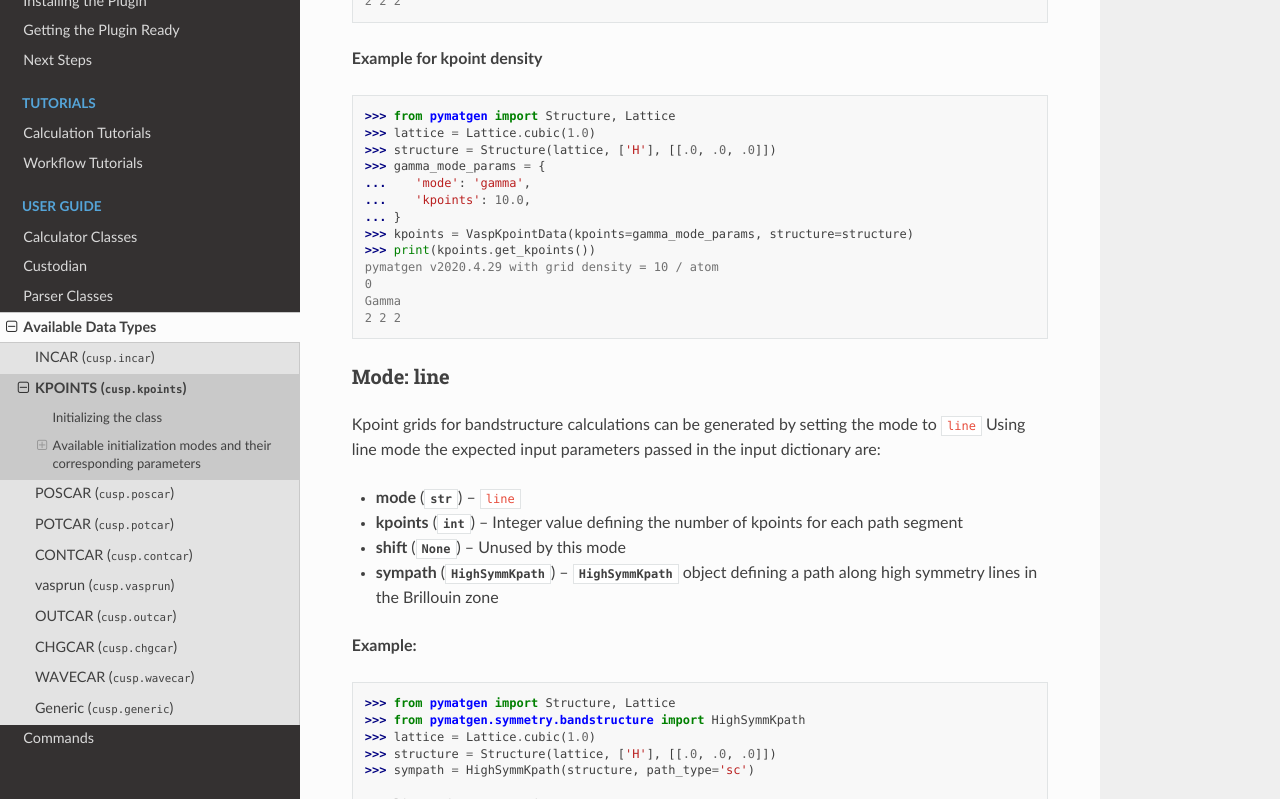
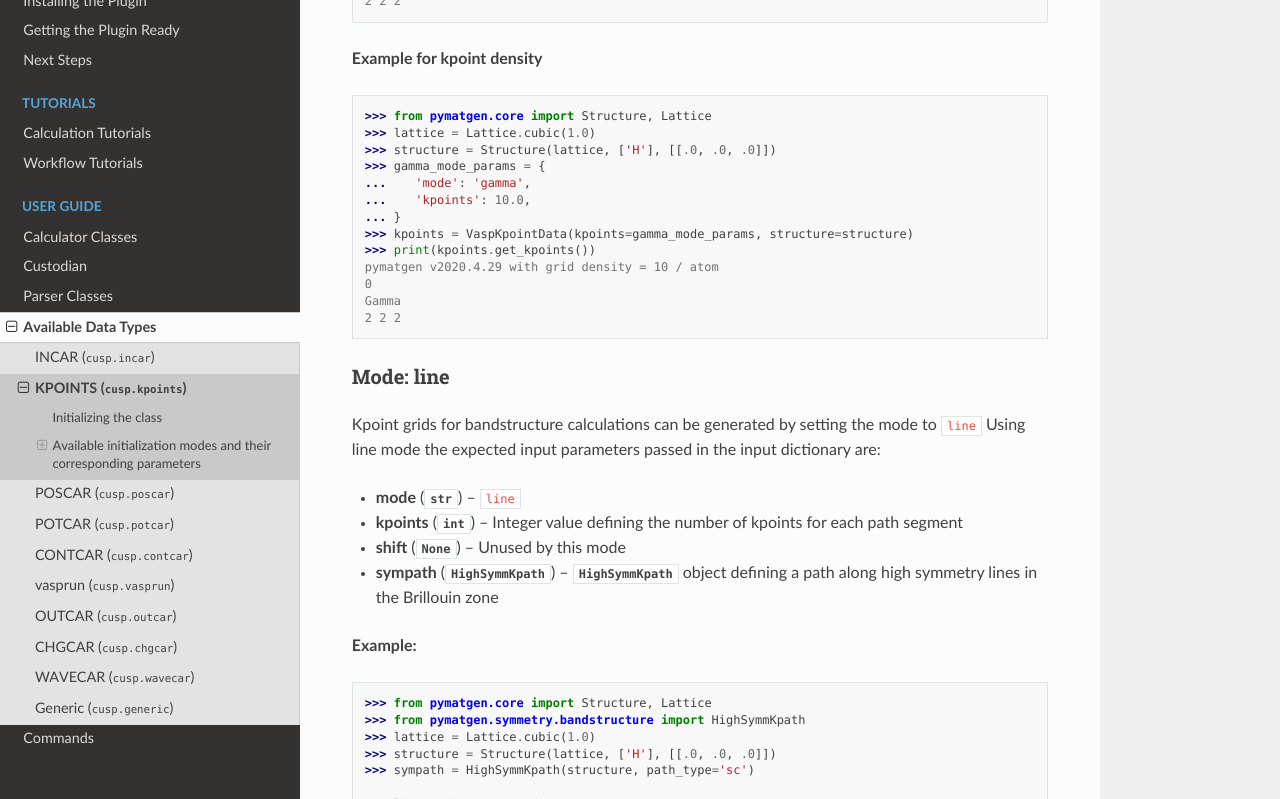
Before and after one commit to aiida-cusp/aiida-cusp, a Sphinx documentation site: the page built from docs/source/user_guide/datatypes/inputs/kpoints.rst, in a window 1280 px wide and 1400 px high, scrolled down 3869 px. Shown: the part 151-950 px from the top of the window. Built offline with Sphinx 7.4.7 and the Read the Docs theme 2.0.0, drawn with Linux system fonts in a browser that asks for light colours; pages that are not in the unit, such as notebooks, are missing from menus; some of the changed text lies outside the part shown.

Commit message:
Update pymatgen imports in plugin documentation
All direct `pymatgen` imports that are used within the plugin
documentaion have now been replaced with imports from `pymatgen.core`
where applicable

```diff
--- a/docs/source/installation/get_plugin_ready.rst
+++ b/docs/source/installation/get_plugin_ready.rst
@@ -203,7 +203,7 @@ For the sake of simplicity, here, all calculation input parameters are taken as
        """
        Setup a cubic unitcell containing the Si diamond structure
        """
-       from pymatgen import Lattice, Structure
+       from pymatgen.core import Lattice, Structure
        lattice = Lattice.cubic(5.4309)
        species = ['Si']
        coords = [[.0, .0, .0]]
--- a/docs/source/tutorials/calculations/interstitial_migration_li4p2s6_neb/interstitial_migration_li4p2s6_neb.rst
+++ b/docs/source/tutorials/calculations/interstitial_migration_li4p2s6_neb/interstitial_migration_li4p2s6_neb.rst
@@ -37,7 +37,7 @@ We can easily setup the initial structure using pymatgen:
 
 .. code-block:: python
 
-   from pymatgen import Structure, Lattice
+   from pymatgen.core import Structure, Lattice
    # lattice vector lengths
    a = 6.10622  # a = b
    c = 6.61513
@@ -360,7 +360,7 @@ Copy-and-Paste
 
 .. code-block:: python
 
-   from pymatgen import Structure, Lattice, PeriodicSite
+   from pymatgen.core import Structure, Lattice, PeriodicSite
    from aiida.orm import Code
    from aiida.plugins import CalculationFactory, DataFactory
    from aiida.engine import submit
--- a/docs/source/tutorials/calculations/relax_si_diamond_structure/relax_si_diamond_structure.rst
+++ b/docs/source/tutorials/calculations/relax_si_diamond_structure/relax_si_diamond_structure.rst
@@ -32,7 +32,7 @@
 
 .. code-block:: python
 
-   from pymatgen import Lattice, Structure
+   from pymatgen.core import Lattice, Structure
    lattice = Lattice.cubic(5.431)
    species = ["Si"]
    coords = [[0.0, 0.0, 0.0]]
@@ -232,7 +232,7 @@
 
 .. code-block:: python
 
-   from pymatgen import Lattice, Structure
+   from pymatgen.core import Lattice, Structure
    from aiida.orm import Code
    from aiida.plugins import CalculationFactory, DataFactory
    from aiida.engine import submit
--- a/docs/source/user_guide/datatypes/inputs/kpoints.rst
+++ b/docs/source/user_guide/datatypes/inputs/kpoints.rst
@@ -129,7 +129,7 @@ In this mode the expected input parameters passed in the input dictionary are:
 
 **Example for kpoint density** ::
 
-  >>> from pymatgen import Structure, Lattice
+  >>> from pymatgen.core import Structure, Lattice
   >>> lattice = Lattice.cubic(1.0)
   >>> structure = Structure(lattice, ['H'], [[.0, .0, .0]])
   >>> monkhorst_mode_params = {
@@ -185,7 +185,7 @@ In this mode the expected input parameters passed in the input dictionary are:
 
 **Example for kpoint density** ::
 
-  >>> from pymatgen import Structure, Lattice
+  >>> from pymatgen.core import Structure, Lattice
   >>> lattice = Lattice.cubic(1.0)
   >>> structure = Structure(lattice, ['H'], [[.0, .0, .0]])
   >>> gamma_mode_params = {
@@ -217,7 +217,7 @@ Using line mode the expected input parameters passed in the input dictionary are
 
 **Example:** ::
 
-  >>> from pymatgen import Structure, Lattice
+  >>> from pymatgen.core import Structure, Lattice
   >>> from pymatgen.symmetry.bandstructure import HighSymmKpath
   >>> lattice = Lattice.cubic(1.0)
   >>> structure = Structure(lattice, ['H'], [[.0, .0, .0]])
--- a/docs/source/user_guide/datatypes/inputs/poscar.rst
+++ b/docs/source/user_guide/datatypes/inputs/poscar.rst
@@ -32,7 +32,7 @@ In general the constructor of the :class:`~aiida_cusp.data.VaspPoscarData` class
 **Example plain structure:** ::
 
   >>> from aiida.plugins import DataFactory
-  >>> from pymatgen import Lattice, Structure
+  >>> from pymatgen.core import Lattice, Structure
   >>> lattice = Lattice.cubic(3.359)
   >>> structure = Structure(lattice, ["Po"], [.0, .0, .0])
   >>> VaspPoscarData = DataFactory('cusp.poscar')
@@ -52,7 +52,7 @@ In general the constructor of the :class:`~aiida_cusp.data.VaspPoscarData` class
 **Example with constraints:** ::
 
   >>> from aiida.plugins import DataFactory
-  >>> from pymatgen import Lattice, Structure
+  >>> from pymatgen.core import Lattice, Structure
   >>> lattice = Lattice.cubic(3.359)
   >>> structure = Structure(lattice, ["Po"], [.0, .0, .0])
   >>> VaspPoscarData = DataFactory('cusp.poscar')
--- a/docs/source/user_guide/datatypes/inputs/potcar.rst
+++ b/docs/source/user_guide/datatypes/inputs/potcar.rst
@@ -32,7 +32,7 @@ In the following example a simple fcc structure is used to demonstrate the proce
 
 .. code-block:: python
 
-   >>> from pymatgen import Structure, Lattice
+   >>> from pymatgen.core import Structure, Lattice
    >>> from aiida.plugins import DataFactory
    >>> VaspPotcarData = DataFactory('cusp.potcar')
    >>> lattice = Lattice.cubic(3.524)
```
